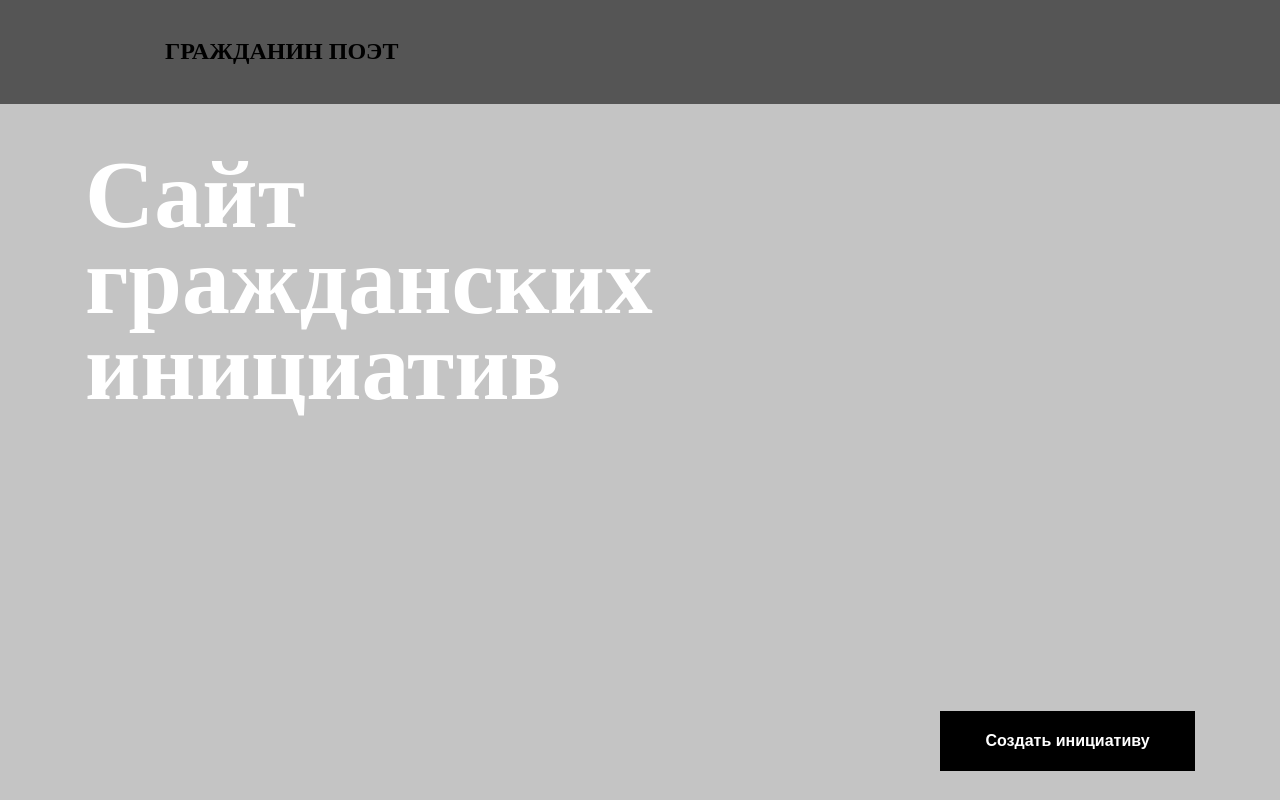
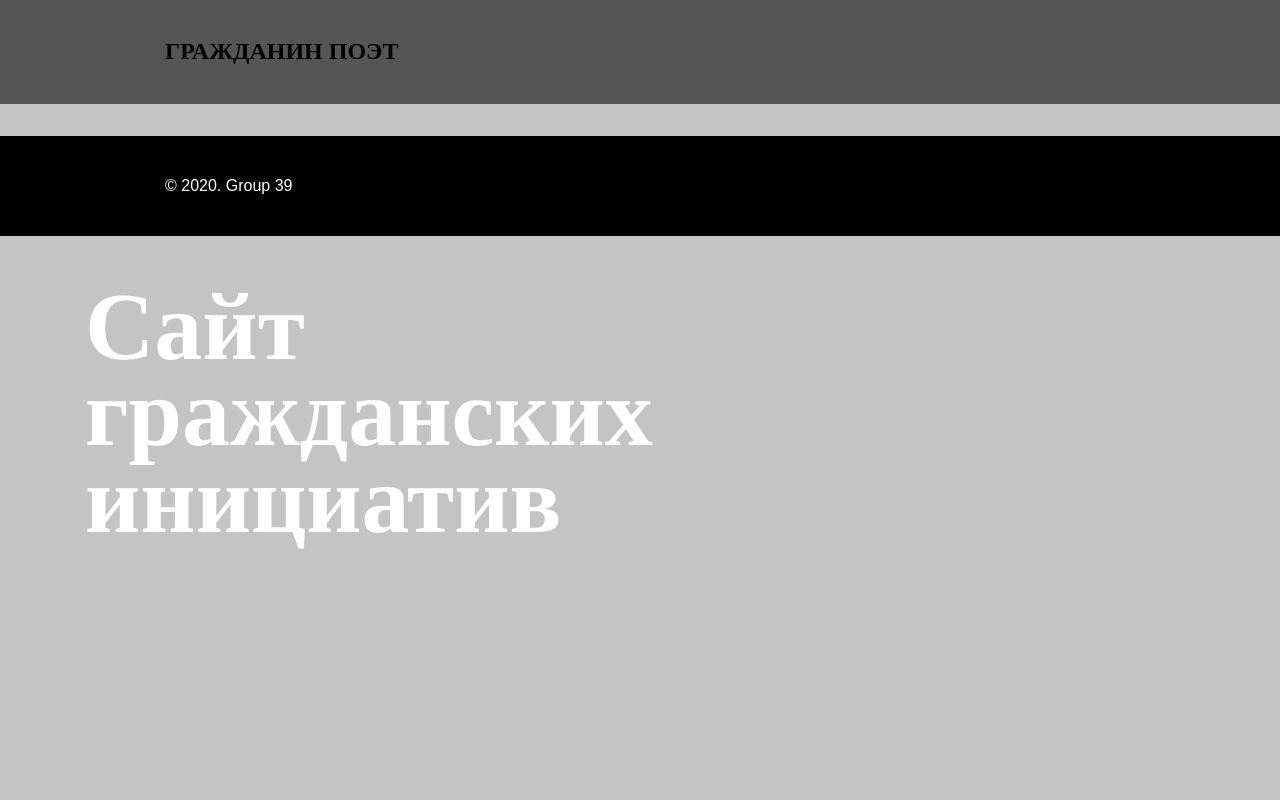
Before and after one commit to apl-by/sitizen-poet, a React (Create React App) app: page / in a window 1280 px wide. Shown: the top 800 px of the page. Built offline with nearby package versions, Linux system fonts and the light colour scheme.

Commit message:
feat: create Main

```diff
--- a/src/components/App.js
+++ b/src/components/App.js
@@ -1,17 +1,19 @@
-import Header from "./Header/Header";
-import MainPage from "./MainPage/MainPage";
-import Footer from "./Footer/Footer";
+import Header from "./Header";
+import Main from "./Main";
+import Footer from "./Footer";
 import TagPage from "./TagPage/TagPage";
 import InputPage from "./InputPage/InputPage";
 import SubmitPage from "./SubmitPage/SubmitPage";
+import MainPage from "./MainPage/MainPage";
 
 function App() {
   return (
     <div className="page">
       <Header />
-      <MainPage />
+      <Main></Main>
       <Footer />
 
+      <MainPage />
       <TagPage />
       <InputPage />
       <SubmitPage />
--- /dev/null
+++ b/src/components/Main.js
@@ -0,0 +1,5 @@
+function Main() {
+  return <main className="content"></main>;
+}
+
+export default Main;
--- a/src/components/MainPage/MainPage.js
+++ b/src/components/MainPage/MainPage.js
@@ -1,13 +1,11 @@
 function MainPage() {
   return (
-    <main className="content">
     <section className="hero page__hero">
       <h1 className="title hero__title">Сайт гражданских инициатив</h1>
       <button className="btn hero__button" type="button">
         Создать инициативу
       </button>
     </section>
-    </main>
   );
 }
 
--- a/src/components/SubmitPage/SubmitPage.js
+++ b/src/components/SubmitPage/SubmitPage.js
@@ -72,7 +72,7 @@ function SubmitPage() {
               <p className="preview__signature">/ В.В. Маяковский</p>
             </div>
           </div>
-          <input type="submit" className="application__control btn" value="Далее" />
+          <input type="submit" className="application__control btn" value="Отправить" />
         </div>
       </form>
     </section>
```
Also changed, not shown: src/components/Footer.js (renamed from src/components/Footer/Footer.js), src/components/Header.js (renamed from src/components/Header/Header.js). Lines whose indentation alone changed are shown as unchanged.
